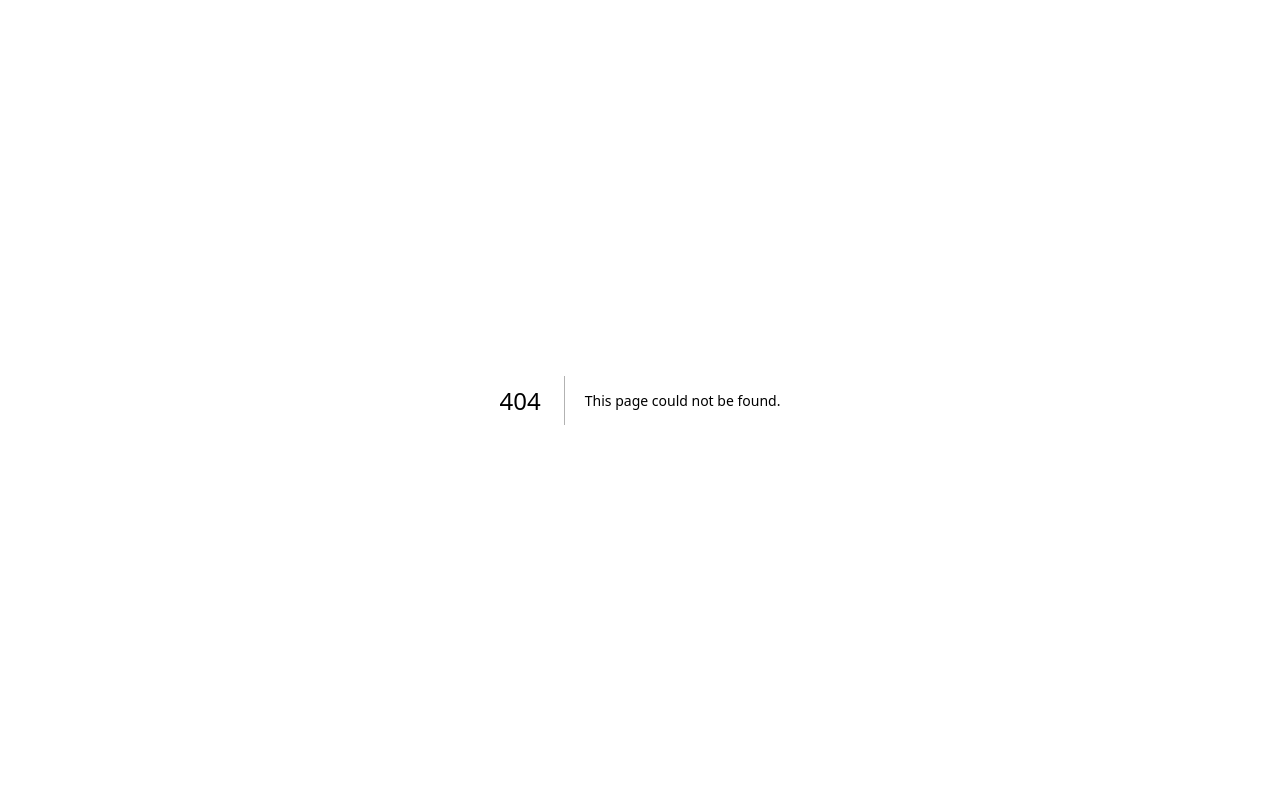
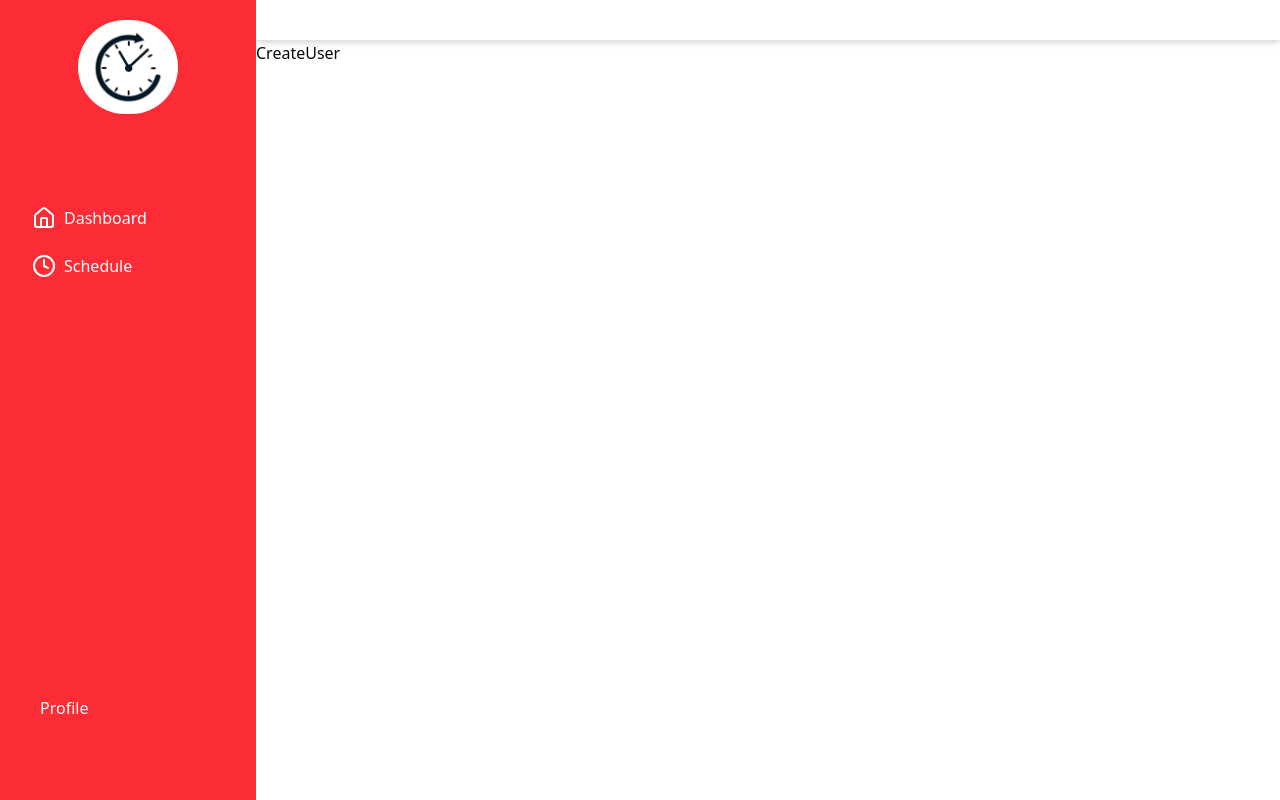
Before and after one commit to abhises/employee-schedule, a Next.js app: page /dashboard/user/create in a window 1280 px wide. Before the commit this address had no page. Built offline with nearby package versions, Linux system fonts and the light colour scheme; no server answers.

Commit message:
adding create user

```diff
--- a/src/app/(routes)/dashboard/_components/SideBar.tsx
+++ b/src/app/(routes)/dashboard/_components/SideBar.tsx
@@ -2,7 +2,7 @@
 import Image from "next/image";
 import React, { useEffect } from "react";
 import { menuItems } from "./menu";
-import { UserButton } from "@clerk/nextjs";
+import { UserButton, useUser } from "@clerk/nextjs";
 import { usePathname } from "next/navigation";
 import Link from "next/link";
 import { useSideBar } from "../_context/SideBarContext";
@@ -12,8 +12,12 @@ const SideBar = () => {
   const pathName = usePathname();
   useEffect(() => {}, [pathName]);
   const { setIsOpen } = useSideBar();
-  // const { user } = useUser();
-  // user?.publicMetadata?.role;
+  const { user } = useUser();
+  const role = user?.publicMetadata?.role;
+  const filteredMenu = menuItems.filter((menu) => {
+    if (menu.name === "User" && role !== "admin") return false; // Only admins can see "User"
+    return true;
+  });
 
   return (
     <div className="h-screen p-5">
@@ -27,7 +31,7 @@ const SideBar = () => {
         />
       </div>
       <div className="mt-20 gap-3">
-        {menuItems.map((menu, index) => (
+        {filteredMenu.map((menu, index) => (
           <Link href={menu.path} key={index}>
             {" "}
             <h1
--- a/src/app/(routes)/dashboard/user/UserList.tsx
+++ b/src/app/(routes)/dashboard/user/UserList.tsx
@@ -3,6 +3,7 @@ import React, { useEffect, useState } from "react";
 import moment from "moment";
 import { BookMinus } from "lucide-react";
 import { fetchUser, deleteUser } from "./_actions";
+import { useRouter } from "next/navigation";
 
 interface UserType {
   id: string;
@@ -15,10 +16,14 @@ interface UserType {
 
 const UserList = () => {
   const [user, setUsers] = useState<UserType[]>([]);
+  const [isLoading, setIsLoading] = useState(false);
+  const router = useRouter();
   useEffect(() => {
+    setIsLoading(true);
     const fetchData = async () => {
       const users = await fetchUser();
       setUsers(users.data);
+      setIsLoading(false);
     };
     fetchData();
   }, []);
@@ -30,10 +35,20 @@ const UserList = () => {
 
   return (
     <div>
+      <div className="flex justify-between mb-10">
+        <h2 className=" text-4xl ">User</h2>
+
+        <button
+          className="bg-blue-800  hover:bg-blue-500 px-5 max-h-[40] rounded-3xl text-white cursor-pointer"
+          onClick={() => router.push("/dashboard/user/create")}>
+          Create user
+        </button>
+      </div>
       <div className="overflow-x-auto">
         <table className="min-w-full divide-y-2 divide-gray-200 dark:divide-gray-700">
           <thead className="ltr:text-left rtl:text-right">
             <tr className="*:font-medium *:text-gray-900  *:first:left-0 *:first:bg-white">
+              <th className="px-3 py-2 whitespace-nowrap">S.N</th>
               <th className="px-3 py-2 whitespace-nowrap">Name</th>
               <th className="px-3 py-2 whitespace-nowrap">Email</th>
               <th className="px-3 py-2 whitespace-nowrap">Last Active At</th>
@@ -43,12 +58,20 @@ const UserList = () => {
           </thead>
 
           <tbody className="divide-y divide-gray-200 dark:divide-gray-700">
+            {isLoading ? (
+              <p className=" text-gray-500">Loading.....</p>
+            ) : (
+              <>
+                {" "}
                 {user &&
                   user.map((item, index) => {
                     return (
                       <tr
                         className="*:font-medium *:text-gray-900  *:first:left-0 *:first:bg-white"
                         key={index}>
+                        <td className="px-3 py-2 whitespace-nowrap">
+                          {index + 1}
+                        </td>
                         <td className="px-3 py-2 whitespace-nowrap">
                           {item.firstName} {item.lastName}
                         </td>
@@ -64,6 +87,8 @@ const UserList = () => {
                         </td>
                         <td className="px-3 py-2 whitespace-nowrap">
                           <BookMinus
+                            color="red"
+                            size={24}
                             className="cursor-pointer"
                             onClick={() => userDelete(item.id)}
                           />
@@ -71,6 +96,8 @@ const UserList = () => {
                       </tr>
                     );
                   })}
+              </>
+            )}
           </tbody>
         </table>
       </div>
--- /dev/null
+++ b/src/app/(routes)/dashboard/user/create/page.tsx
@@ -0,0 +1,7 @@
+import React from "react";
+
+const CreateUser = () => {
+  return <div>CreateUser</div>;
+};
+
+export default CreateUser;
```
Lines whose indentation alone changed are shown as unchanged.
